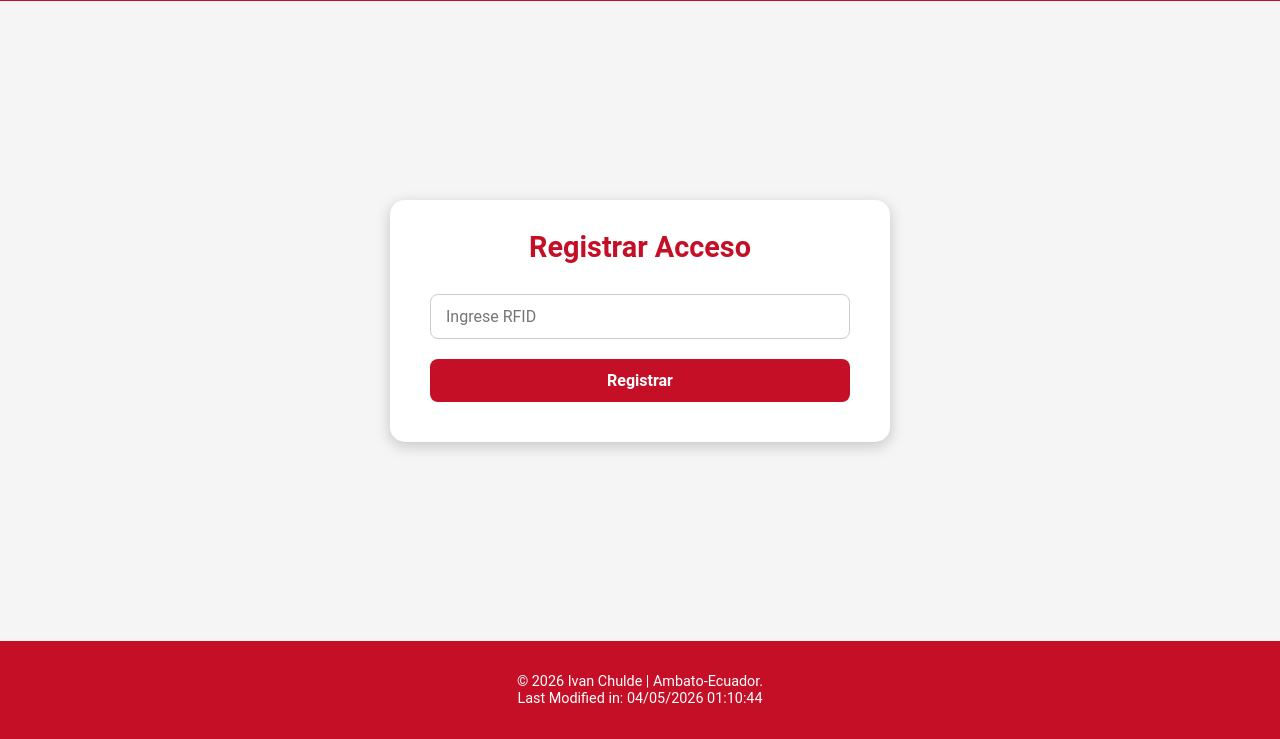
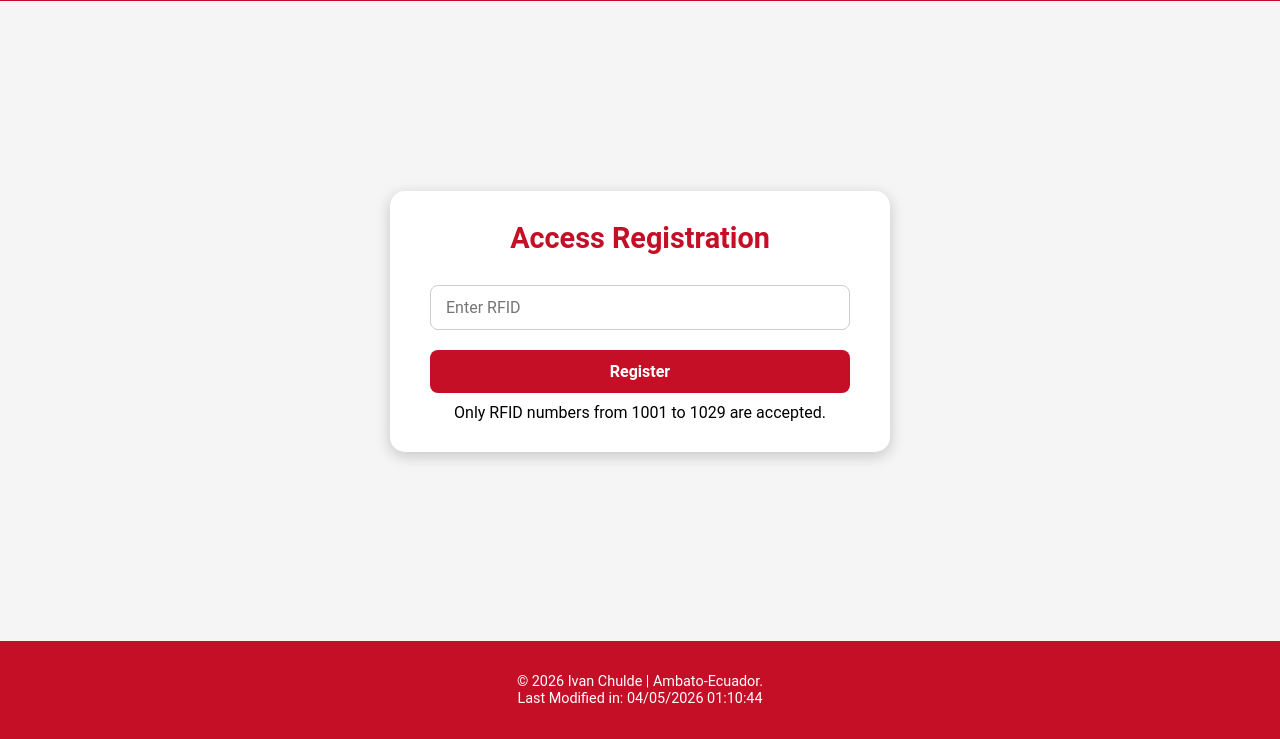
Before and after one commit to ivanchulde/ecu911-rfid, a website built with Vite: page index.html in a window 1280 px wide. Shown: the part 128-867 px from the top of the page. Built offline with nearby package versions, Linux system fonts and the light colour scheme; no server answers.

Commit message:
Week 5 4.0 fix form in english

```diff
--- a/index.html
+++ b/index.html
@@ -22,13 +22,14 @@
 
   <main>
       <!-- Tarjeta principal -->
-      <div class="main-card">
-          <h1>Registrar Acceso</h1>
-          <form id="rfidForm">
-              <input type="text" id="rfidInput" placeholder="Ingrese RFID" />
-              <button type="button" id="scanBtn">Registrar</button>
-          </form>
-      </div>
+    <div class="main-card">
+        <h1>Access Registration</h1>
+        <form id="rfidForm">
+          <input type="text" id="rfidInput" placeholder="Enter RFID" />
+          <button type="button" id="scanBtn">Register</button>
+        </form>
+        <p>Only RFID numbers from 1001 to 1029 are accepted.</p>
+    </div>
 
       <div id="userInfoPanel"></div>
 
```
